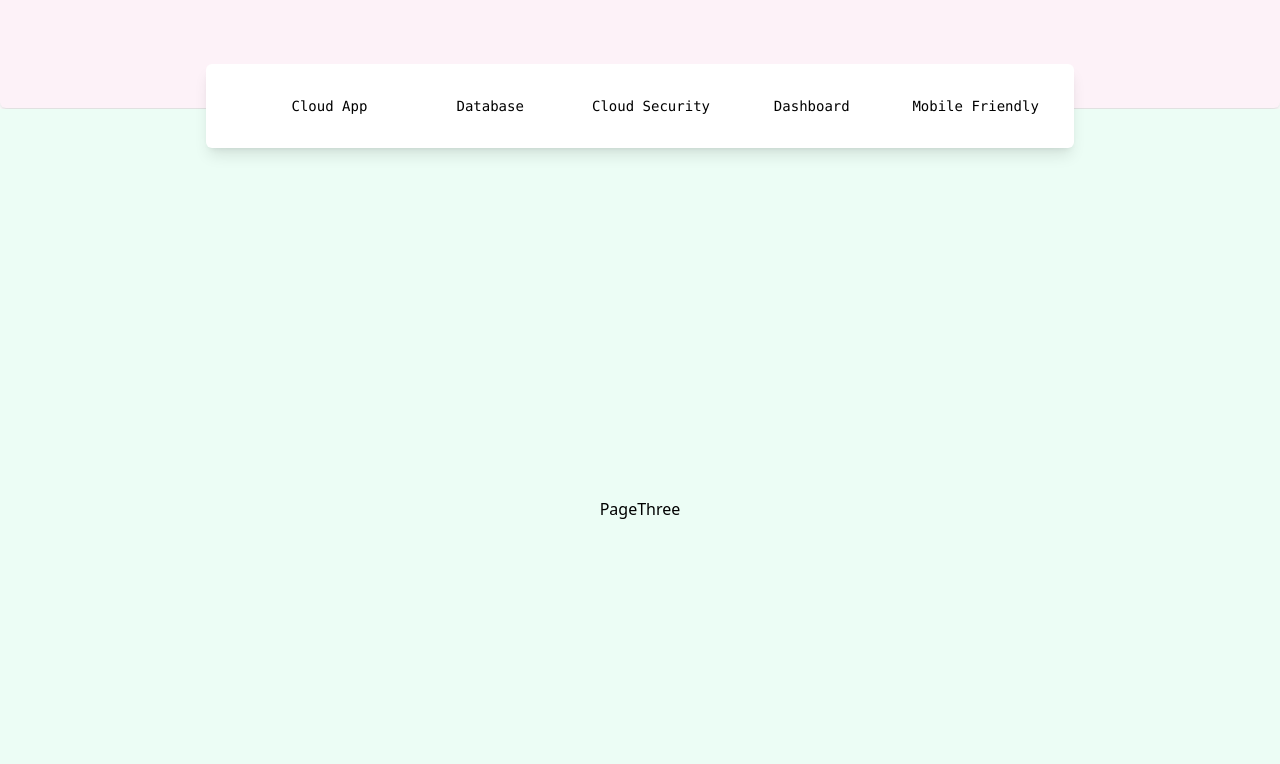
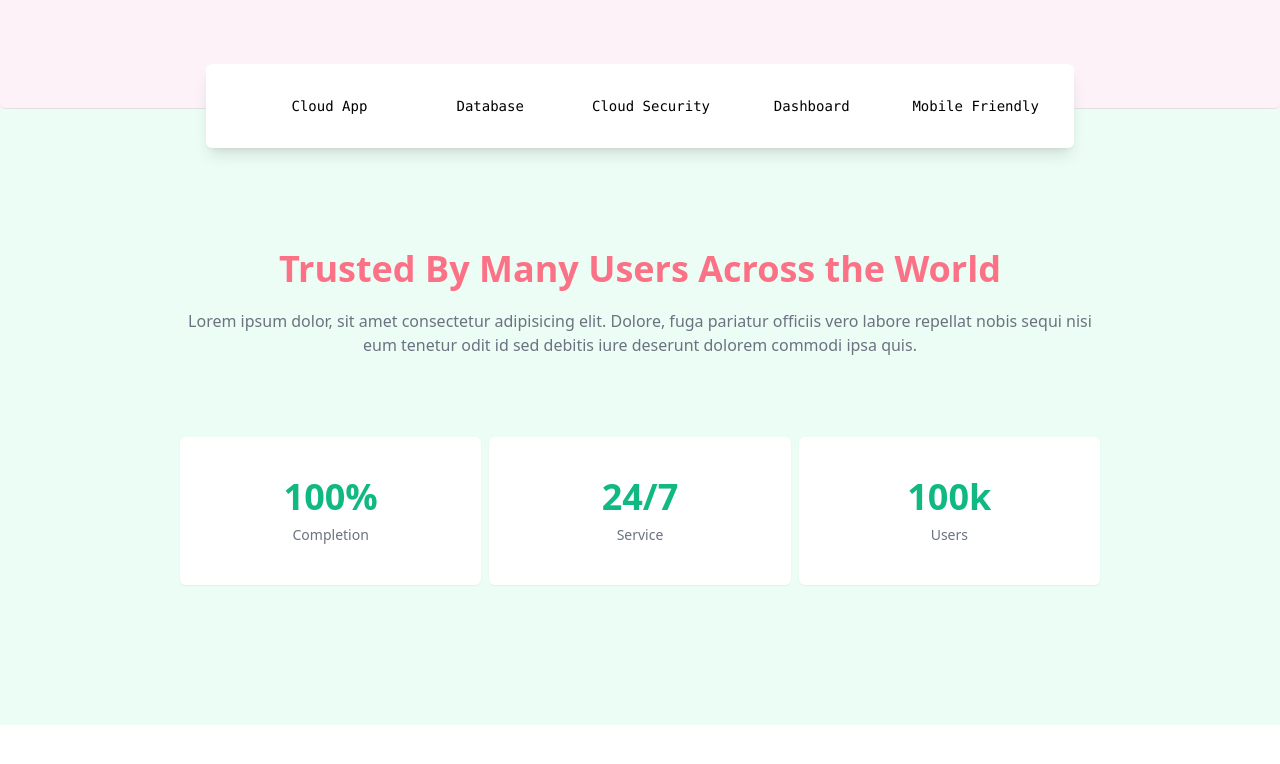
Before and after one commit to Harsh90Prajapati/logo_web, a React (Vite) app: page / in a window 1280 px wide. Shown: the part 592-1356 px from the top of the page. After the commit the page ends 1317 px from the top, so only its background shows below. Built offline with nearby package versions, Linux system fonts and the light colour scheme; some icons are missing.

Commit message:
PageThree complete

```diff
--- a/src/assets/PageThree.jsx
+++ b/src/assets/PageThree.jsx
@@ -1,9 +1,34 @@
-import React from 'react'
+import React from "react";
 
 const PageThree = () => {
   return (
-    <div className='h-screen bg-emerald-50 flex justify-center items-center mt-[-40px] sm:mt-[-55px] '>PageThree</div>
-  )
-}
+    <div className="h-full w-full bg-emerald-50 flex justify-center items-center mt-[-40px] sm:mt-[-55px] ">
+      <div className="max-w-[1000px] mx-auto my-[100px]">
+        <div className="text-center  p-10">
+          <h1 className="sm:text-4xl text-2xl font-semibold text-rose-400">Trusted By Many Users Across the World</h1>
+          <p className="sm:text-base text-xs  mt-5 text-gray-500">
+            Lorem ipsum dolor, sit amet consectetur adipisicing elit. Dolore,
+            fuga pariatur officiis vero labore repellat nobis sequi nisi eum
+            tenetur odit id sed debitis iure deserunt dolorem commodi ipsa quis.
+          </p>
+        </div>
+        <div className="grid sm:grid-cols-3 gap-2 m-10">
+          <div className="sm:p-10 p-5 bg-white text-center rounded-md shadow-sm hover:shadow-lg hover:duration-700 hover:border-2 duration-700 ">
+            <h1 className="text-4xl font-bold text-emerald-500">100%</h1>
+            <p className="sm:text-sm text-xs mt-2 font-medium text-gray-500">Completion</p>
+          </div>
+          <div className="sm:p-10 p-5  bg-white text-center rounded-md shadow-sm hover:shadow-lg hover:duration-700 hover:border-2 duration-700 ">
+            <h1 className="text-4xl font-bold text-emerald-500">24/7</h1>
+            <p className="sm:text-sm text-xs mt-2 font-medium text-gray-500">Service</p>
+          </div>
+          <div className="sm:p-10 p-5 bg-white text-center rounded-md shadow-sm hover:shadow-lg hover:duration-700 hover:border-2 duration-700 ">
+            <h1 className="text-4xl font-bold text-emerald-500">100k</h1>
+            <p className="sm:text-sm text-xs mt-2 font-medium text-gray-500">Users</p>
+          </div>
+        </div>
+      </div>
+    </div>
+  );
+};
 
-export default PageThree
+export default PageThree;
```
